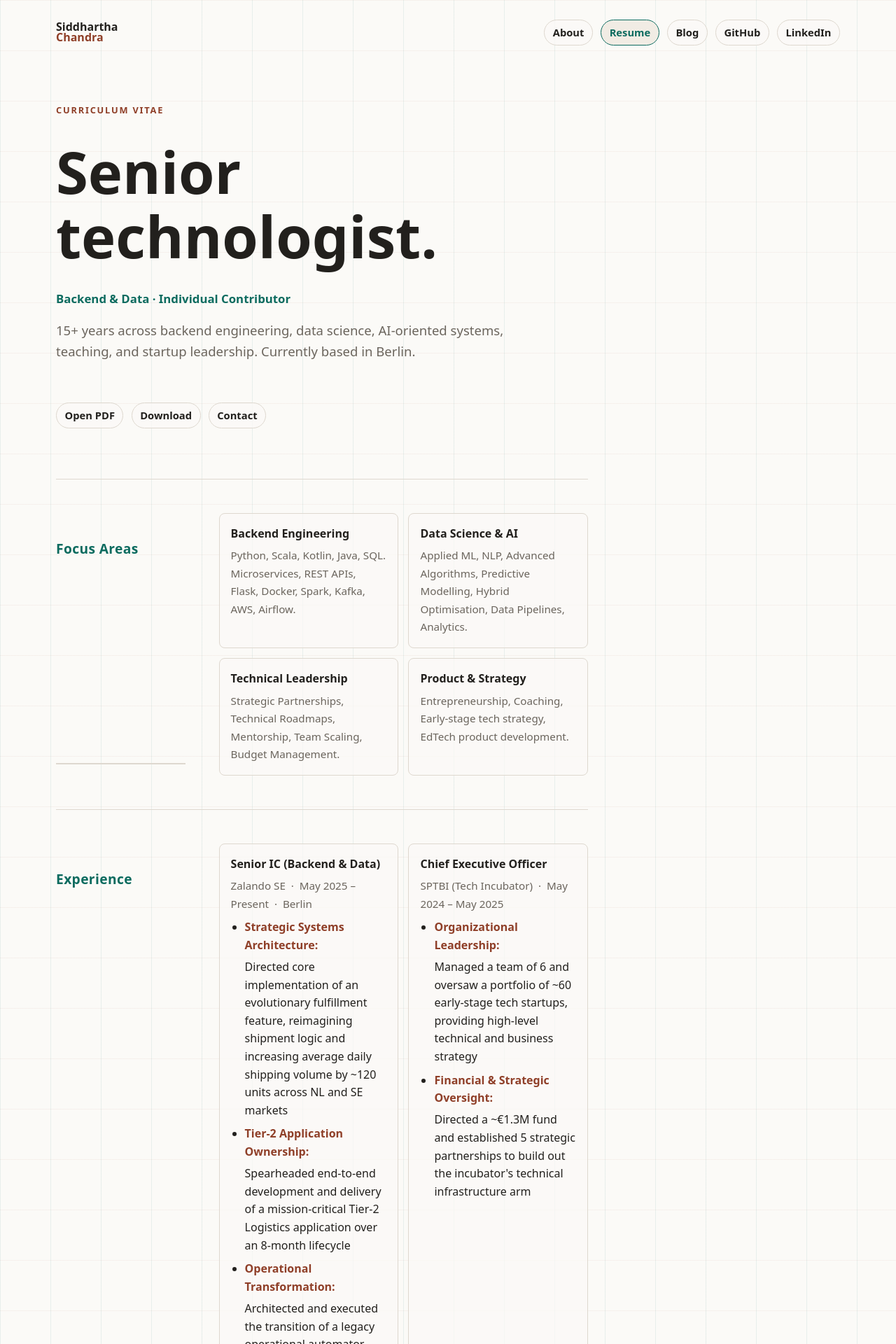
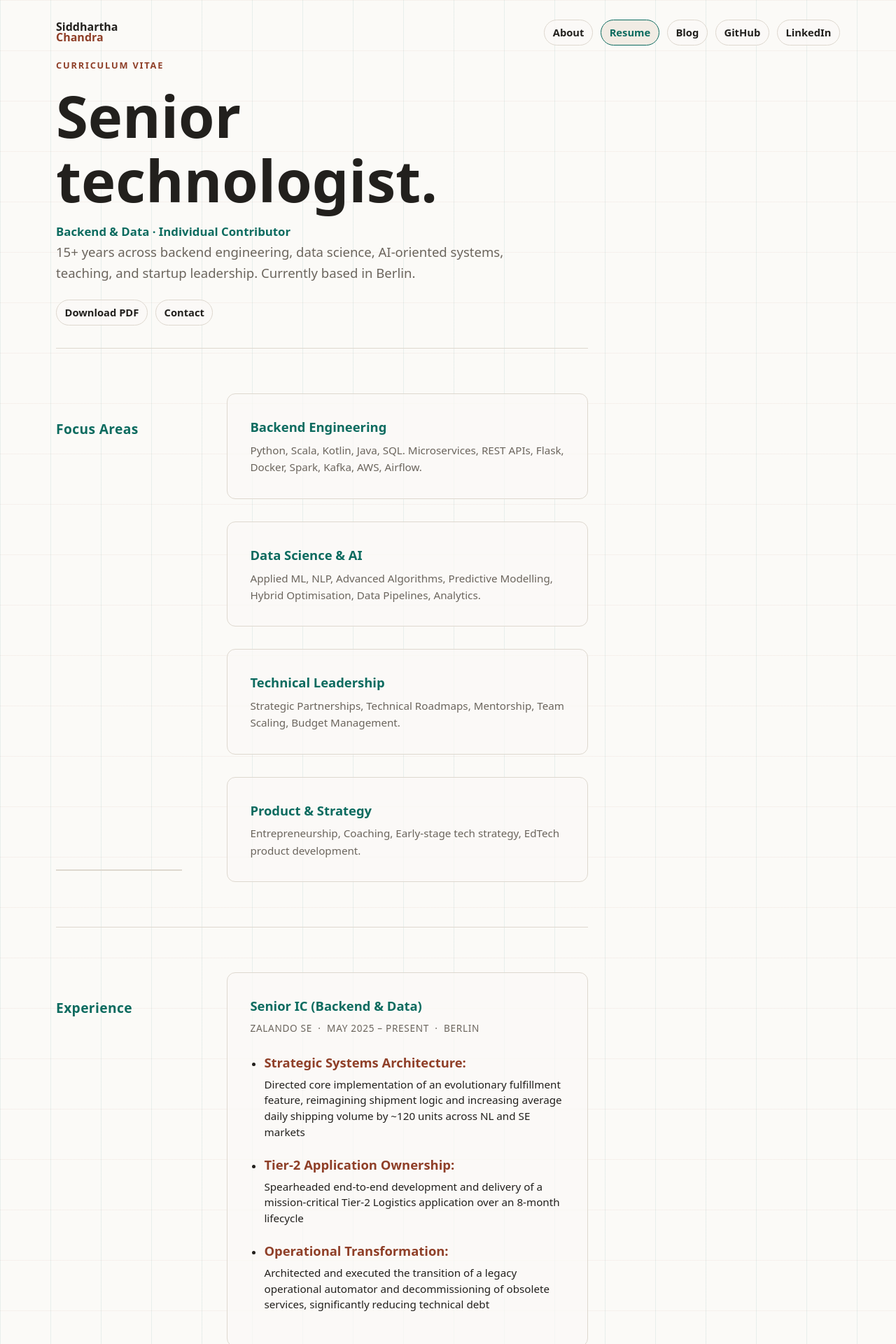
Before and after one commit to siddhartha-chandra/siddhartha-chandra.github.io, a Jekyll site: the page built from resume.md, in a window 1280 px wide. Shown: the top 1920 px of the page at 70% size. Built offline with Jekyll 4.4.1, drawn with Linux system fonts in a browser that asks for light colours; some of the changed text lies outside the part shown.

Commit message:
simplify view

```diff
--- a/_layouts/resume.html
+++ b/_layouts/resume.html
@@ -10,8 +10,7 @@ layout: default
     15+ years across backend engineering, data science, AI-oriented systems, teaching, and startup leadership. Currently based in Berlin.
   </p>
   <div class="actions">
-    <a class="button-link" href="{{ '/assets/pdf/Resume_2.1.1.pdf' | relative_url }}">Open PDF</a>
-    <a class="button-link" href="{{ '/assets/pdf/Resume_2.1.1.pdf' | relative_url }}" download>Download</a>
+    <a class="button-link" href="{{ '/assets/pdf/Resume_2.1.1.pdf' | relative_url }}" download>Download PDF</a>
     <a class="button-link" href="mailto:{{ site.email }}">Contact</a>
   </div>
 </section>
@@ -19,11 +18,3 @@ layout: default
 <section class="resume-content" aria-label="Resume details">
   {{ content }}
 </section>
-
-<section class="resume-pdf" aria-label="PDF version">
-  <object class="resume-viewer" data="{{ '/assets/pdf/Resume_2.1.1.pdf' | relative_url }}" type="application/pdf">
-    <p>
-      Your browser could not display the embedded PDF. <a href="{{ '/assets/pdf/Resume_2.1.1.pdf' | relative_url }}">Open the resume PDF</a>.
-    </p>
-  </object>
-</section>
--- a/assets/css/site.css
+++ b/assets/css/site.css
@@ -199,95 +199,88 @@ h2 {
   max-width: 46rem;
 }
 
+.role ul {
+  padding-left: 1.2rem;
+  margin-top: 0.8rem;
+  margin-bottom: 0;
+  display: flex;
+  flex-direction: column;
+  gap: 0.6rem;
+}
+
+.role li {
+  color: var(--ink);
+  line-height: 1.5;
+  font-size: 0.95rem;
+}
+
+.role li strong {
+  color: var(--ink);
+  font-weight: 600;
+}
+
 .signal-list,
 .timeline,
 .post-list {
   display: grid;
-  grid-template-columns: repeat(2, minmax(0, 1fr));
-  gap: 0.9rem;
+  grid-template-columns: repeat(auto-fit, minmax(320px, 1fr));
+  gap: 2rem;
 }
 
 .signal,
 .role,
 .post-card {
   min-height: 100%;
-  padding: 1rem;
+  padding: 2rem;
   border: 1px solid var(--line);
-  border-radius: 8px;
+  border-radius: 12px;
   background: rgba(251, 250, 247, 0.72);
+  display: flex;
+  flex-direction: column;
 }
 
 .signal strong,
 .role strong,
 .post-card a {
   display: block;
-  margin-bottom: 0.35rem;
+  margin-bottom: 0.4rem;
   font-weight: 720;
+  font-size: 1.15rem;
+  color: var(--accent);
 }
 
 .signal span,
-.role span,
+.role > span,
 .post-card p,
 .post-card time {
   color: var(--muted);
   font-size: 0.95rem;
+  font-weight: 500;
+  line-height: 1.6;
 }
 
-.tag-row span {
-  padding: 0.25rem 0.55rem;
-  border: 1px solid var(--line);
-  border-radius: 999px;
-  background: var(--soft);
-  color: var(--ink);
-  font-size: 0.88rem;
+.role > span {
+  text-transform: uppercase;
+  letter-spacing: 0.05em;
+  font-size: 0.85rem;
+  margin-bottom: 1rem;
 }
 
-.page-hero,
-.post-header {
-  display: grid;
-  gap: 1rem;
-  max-width: 720px;
-  padding: clamp(2.25rem, 6vw, 4rem) 0 2.5rem;
+.role ul {
+  padding-left: 1.2rem;
+  margin-top: 0.8rem;
+  margin-bottom: 0;
+  display: flex;
+  flex-direction: column;
+  gap: 0.8rem;
 }
 
-.resume-viewer {
-  width: 100%;
-  min-height: 78vh;
-  margin: 1rem 0 3rem;
-  border: 1px solid var(--line);
-  border-radius: 8px;
-  background: var(--soft);
-}
-
-.post {
-  max-width: 760px;
-  padding-bottom: 4rem;
-}
-
-.post h1 {
-  max-width: 16ch;
-  font-size: clamp(2.35rem, 6vw, 4.2rem);
-}
-
-.post-body {
-  font-size: 1.08rem;
-}
-
-.post-body img {
-  max-width: 100%;
-  border-radius: 8px;
-}
-
-.back-link {
-  display: inline-block;
-  margin-top: 2rem;
-}
-
-.resume-hero {
+.section-grid {
   display: grid;
-  gap: 1rem;
-  max-width: 720px;
-  padding: clamp(2.25rem, 6vw, 4rem) 0 2.5rem;
+  grid-template-columns: minmax(180px, 0.35fr) minmax(0, 1fr);
+  gap: clamp(2rem, 5vw, 4rem);
+  padding: 4rem 0;
+  border-top: 1px solid var(--line);
 }
 
 .resume-subtitle {
```
